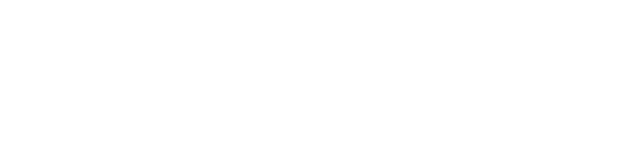
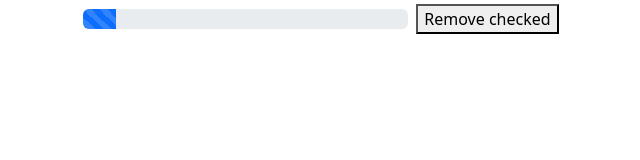
Before and after one commit to KimsandraO/To-do-List, a plain HTML site: page index.html in a window 1280 px wide. Shown: the whole page, without its empty margins (311-951 px from the left). Drawn offline with nearby package versions, Linux system fonts and the light colour scheme.

Commit message:
progress bar and remove checked

```diff
--- a/index.html
+++ b/index.html
@@ -4,15 +4,28 @@
     <meta charset="UTF-8" />
     <meta http-equiv="X-UA-Compatible" content="IE=edge" />
     <meta name="viewport" content="width=device-width, initial-scale=1.0" />
-    <title>Document</title>
+    <title>To-Do List</title>
+    <link href="https://cdn.jsdelivr.net/npm/bootstrap@5.3.0-alpha1/dist/css/bootstrap.min.css" rel="stylesheet" integrity="sha384-GLhlTQ8iRABdZLl6O3oVMWSktQOp6b7In1Zl3/Jr59b6EGGoI1aFkw7cmDA6j6gD" crossorigin="anonymous">
+    <link rel="stylesheet" href="style.css">
   </head>
   <body>
-    <div id="heading"></div>
+    <main class="container">
+        <div id="heading"></div>
 
-    <div id="inputbox"></div>
+        <div id="inputbox"></div>
 
-    <div id="items"></div>
+        <div id="items"></div>
 
-    <div id="progress"></div>
+        <div id="progress" class="row align-items-center">
+        <div class="col-8 p-1">
+            <div class="progress" role="progressbar" aria-label="Default striped example" aria-valuenow="10" aria-valuemin="0" aria-valuemax="100" style="height: 20px;">
+                <div class="progress-bar progress-bar-striped" style="width: 10%"></div>
+              </div>
+        </div>
+        <div class="col-4 p-1 align-middle">
+            <button>Remove checked</button>
+        </div>
+    </main>
+    <script src="https://cdn.jsdelivr.net/npm/bootstrap@5.3.0-alpha1/dist/js/bootstrap.bundle.min.js" integrity="sha384-w76AqPfDkMBDXo30jS1Sgez6pr3x5MlQ1ZAGC+nuZB+EYdgRZgiwxhTBTkF7CXvN" crossorigin="anonymous"></script>
   </body>
 </html>
--- a/style.css
+++ b/style.css
@@ -0,0 +1,4 @@
+main.container {
+  max-width: 500px;
+  margin: auto;
+}
```
